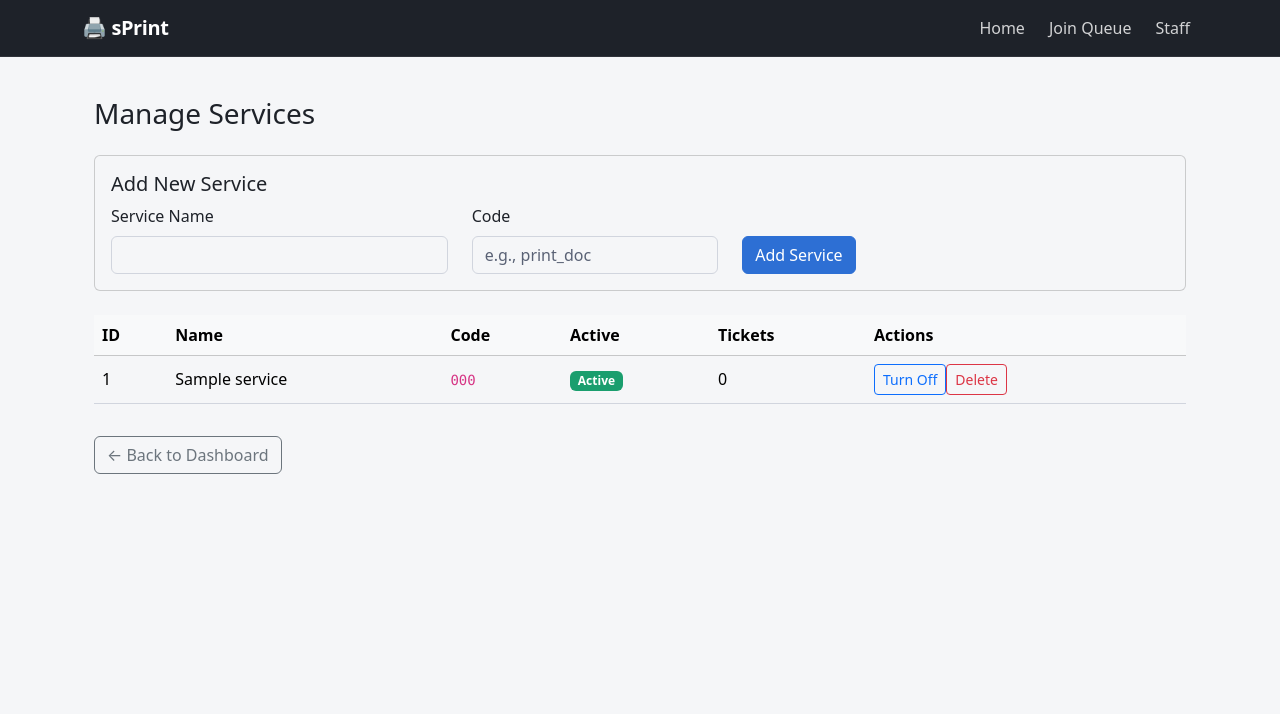
After one commit to gitnsaen/ccc181, a Flask app: page /staff/services in a window 1280 px wide. The commit adds this page. Shown: the top 714 px of the page. Run offline with Flask 3, Linux system fonts and the light colour scheme; tables that the repository leaves empty hold one stand-in row (values such as "Sample post").

Commit message:
Implement update, delete, and services management (#7)

```diff
--- a/sprint-app/app.py
+++ b/sprint-app/app.py
@@ -25,6 +25,11 @@ migrate = Migrate(app, db)
 
 # Helper: all active services
 def all_services():
+    return db.session.scalars(db.select(Service).where(Service.is_active == True).order_by(Service.name)).all()
+
+
+# Helper: active services for join form (same as all_services for sPrint)
+def active_services():
     return db.session.scalars(db.select(Service).where(Service.is_active == True).order_by(Service.name)).all()
 
 
@@ -65,7 +70,7 @@ def index():
 # Join queue routes
 @app.get("/join")
 def join_form():
-    return render_template("join.html", services=all_services(), form={})
+    return render_template("join.html", services=active_services(), form={})
 
 
 @app.post("/join")
@@ -86,6 +91,8 @@ def join():
     service = db.session.get(Service, service_id) if service_id else None
 
     errors = {}
+    if service is None or not service.is_active:
+        errors["service_id"] = "Choose a service."
     if not name or len(name) > 100:
         errors["name"] = "Enter your name (up to 100 characters)."
     if "@" not in email or len(email) > 255:
@@ -115,7 +122,7 @@ def join():
 
     if errors:
         flash("Please fix the highlighted fields.", "danger")
-        return render_template("join.html", services=all_services(), form=form, errors=errors), 400
+        return render_template("join.html", services=active_services(), form=form, errors=errors), 400
 
     # Allocate next ticket number (monotonic)
     max_number = db.session.scalar(db.select(func.max(Ticket.ticket_number)))
@@ -165,9 +172,10 @@ def leave_queue(ticket_id):
     if t is None:
         abort(404)
 
-    t.status = "no-show"
-    db.session.commit()
-    flash(f"Ticket #{ticket_id} has been removed from the queue.", "info")
+    if t.status == "waiting":
+        t.status = "left"  # soft delete: row stays for reports
+        db.session.commit()
+    flash("You left the queue.", "info")
     return redirect(url_for("index"))
 
 
@@ -194,11 +202,16 @@ def staff_dashboard():
     )
 
 
+STAFF_ACTIONS = {"call": "called", "serve": "served", "no-show": "no-show"}
+
+
 @app.post("/staff/tickets/<int:ticket_id>/<action>")
 def staff_action(ticket_id, action):
-    new_status = {"call": "called", "serve": "served", "no-show": "no-show"}.get(action)
+    new_status = STAFF_ACTIONS.get(action)
+    if new_status is None:
+        abort(404)
     t = db.session.scalar(db.select(Ticket).where(Ticket.ticket_number == ticket_id))
-    if t is None or new_status is None:
+    if t is None:
         abort(404)
     t.status = new_status
     if new_status == "called":
@@ -208,6 +221,75 @@ def staff_action(ticket_id, action):
     db.session.commit()
     flash(f"Ticket #{ticket_id} marked {new_status}.", "info")
     return redirect(url_for("staff_dashboard"))
+
+
+@app.post("/staff/tickets/<int:ticket_id>/delete")
+def delete_ticket(ticket_id):
+    t = db.session.scalar(db.select(Ticket).where(Ticket.ticket_number == ticket_id))
+    if t is None:
+        abort(404)
+    db.session.delete(t)  # hard delete: the row is gone for good
+    db.session.commit()
+    flash(f"Ticket #{ticket_id} was deleted.", "warning")
+    return redirect(url_for("staff_dashboard"))
+
+
+# Services management routes
+@app.get("/staff/services")
+def services_list():
+    services = db.session.scalars(db.select(Service).order_by(Service.name)).all()
+    return render_template("services.html", services=services)
+
+
+@app.post("/staff/services")
+def service_create():
+    name = request.form.get("name", "").strip()
+    code = request.form.get("code", "").strip()
+    if not name or len(name) > 100 or not code or len(code) > 30:
+        flash("Enter a name (up to 100 characters) and a code (up to 30 characters).", "danger")
+        return redirect(url_for("services_list"))
+    db.session.add(Service(name=name, code=code))
+    try:
+        db.session.commit()
+        flash(f"Service \"{name}\" added.", "success")
+    except IntegrityError:
+        db.session.rollback()
+        flash(f"A service with this name or code already exists.", "danger")
+    return redirect(url_for("services_list"))
+
+
+@app.post("/staff/services/<int:service_id>/edit")
+def service_edit(service_id):
+    s = db.session.get(Service, service_id)
+    if s is None:
+        abort(404)
+    s.name = request.form.get("name", "").strip()
+    s.code = request.form.get("code", "").strip()
+    s.is_active = request.form.get("is_active") == "on"
+    if not s.name or len(s.name) > 100 or not s.code or len(s.code) > 30:
+        flash("Enter a name (up to 100 characters) and a code (up to 30 characters).", "danger")
+        return redirect(url_for("services_list"))
+    try:
+        db.session.commit()
+        flash(f"Service \"{s.name}\" updated.", "success")
+    except IntegrityError:
+        db.session.rollback()
+        flash(f"A service with this name or code already exists.", "danger")
+    return redirect(url_for("services_list"))
+
+
+@app.post("/staff/services/<int:service_id>/delete")
+def service_delete(service_id):
+    s = db.session.get(Service, service_id)
+    if s is None:
+        abort(404)
+    if s.tickets:
+        flash(f"\"{s.name}\" has tickets, so it cannot be deleted. Turn it off instead.", "danger")
+        return redirect(url_for("services_list"))
+    db.session.delete(s)
+    db.session.commit()
+    flash(f"Service \"{s.name}\" deleted.", "warning")
+    return redirect(url_for("services_list"))
 
 
 @app.cli.command("seed")
--- a/sprint-app/models.py
+++ b/sprint-app/models.py
@@ -40,7 +40,7 @@ class Ticket(db.Model):
         CheckConstraint("print_type IN ('bw', 'color')", name="check_ticket_print_type"),
         CheckConstraint("paper_size IN ('letter', 'a4', 'legal')", name="check_ticket_paper_size"),
         CheckConstraint(
-            "status IN ('waiting', 'called', 'served', 'no-show', 'unreadable')",
+            "status IN ('waiting', 'called', 'served', 'no-show', 'unreadable', 'left')",
             name="check_ticket_status",
         ),
     )
--- a/sprint-app/static/js/main.js
+++ b/sprint-app/static/js/main.js
@@ -7,3 +7,10 @@ if (joinForm) {
     button.textContent = "Getting your ticket…";
   });
 }
+
+// Form confirmation for destructive actions
+document.querySelectorAll("form[data-confirm]").forEach((form) => {
+  form.addEventListener("submit", (event) => {
+    if (!confirm(form.dataset.confirm)) event.preventDefault();
+  });
+});
--- /dev/null
+++ b/sprint-app/templates/services.html
@@ -0,0 +1,90 @@
+{% extends "base.html" %}
+
+{% block title %}Manage Services · sPrint{% endblock %}
+
+{% block content %}
+<div class="container-fluid">
+  <h1 class="h3 mb-4">Manage Services</h1>
+
+  <!-- Create service form -->
+  <div class="card mb-4">
+    <div class="card-body">
+      <h5 class="card-title">Add New Service</h5>
+      <form method="post" action="{{ url_for('service_create') }}">
+        <div class="row">
+          <div class="col-md-4">
+            <label for="name" class="form-label">Service Name</label>
+            <input type="text" class="form-control" id="name" name="name" required maxlength="100">
+          </div>
+          <div class="col-md-3">
+            <label for="code" class="form-label">Code</label>
+            <input type="text" class="form-control" id="code" name="code" required maxlength="30" placeholder="e.g., print_doc">
+          </div>
+          <div class="col-md-3 d-flex align-items-end">
+            <button type="submit" class="btn btn-primary">Add Service</button>
+          </div>
+        </div>
+      </form>
+    </div>
+  </div>
+
+  <!-- Services list -->
+  <div class="table-responsive">
+    <table class="table table-hover align-middle">
+      <thead class="table-light">
+        <tr>
+          <th scope="col">ID</th>
+          <th scope="col">Name</th>
+          <th scope="col">Code</th>
+          <th scope="col">Active</th>
+          <th scope="col">Tickets</th>
+          <th scope="col">Actions</th>
+        </tr>
+      </thead>
+      <tbody>
+        {% for s in services %}
+        <tr>
+          <td>{{ s.id }}</td>
+          <td>{{ s.name }}</td>
+          <td><code>{{ s.code }}</code></td>
+          <td>
+            {% if s.is_active %}
+              <span class="badge bg-success">Active</span>
+            {% else %}
+              <span class="badge bg-secondary">Inactive</span>
+            {% endif %}
+          </td>
+          <td>{{ s.tickets|length }}</td>
+          <td>
+            <div class="btn-group" role="group">
+              <form method="post" action="{{ url_for('service_edit', service_id=s.id) }}" class="d-inline">
+                <input type="hidden" name="name" value="{{ s.name }}">
+                <input type="hidden" name="code" value="{{ s.code }}">
+                <input type="hidden" name="is_active" value="{% if not s.is_active %}on{% endif %}">
+                <button type="submit" class="btn btn-sm btn-outline-primary"
+                        aria-label="Toggle active status for {{ s.name }}">
+                  {% if s.is_active %}Turn Off{% else %}Turn On{% endif %}
+                </button>
+              </form>
+
+              <form method="post" action="{{ url_for('service_delete', service_id=s.id) }}"
+                    class="d-inline"
+                    data-confirm="Delete service \"{{ s.name }}\"? This cannot be undone.">
+                <button type="submit" class="btn btn-sm btn-outline-danger"
+                        aria-label="Delete service {{ s.name }}">
+                  Delete
+                </button>
+              </form>
+            </div>
+          </td>
+        </tr>
+        {% endfor %}
+      </tbody>
+    </table>
+  </div>
+
+  <div class="mt-3">
+    <a href="{{ url_for('staff_dashboard') }}" class="btn btn-outline-secondary">&larr; Back to Dashboard</a>
+  </div>
+</div>
+{% endblock %}
--- a/sprint-app/templates/ticket.html
+++ b/sprint-app/templates/ticket.html
@@ -16,6 +16,7 @@
             {% if ticket.status == 'called' %}bg-warning text-dark
             {% elif ticket.status == 'served' %}bg-success
             {% elif ticket.status == 'no-show' %}bg-danger
+            {% elif ticket.status == 'left' %}bg-secondary
             {% else %}bg-secondary{% endif %}">
             {{ ticket.status | replace('_', ' ') | capitalize }}
           </span>
```
Also changed, not shown: sprint-app/templates/staff.html (+14 -0 lines).
